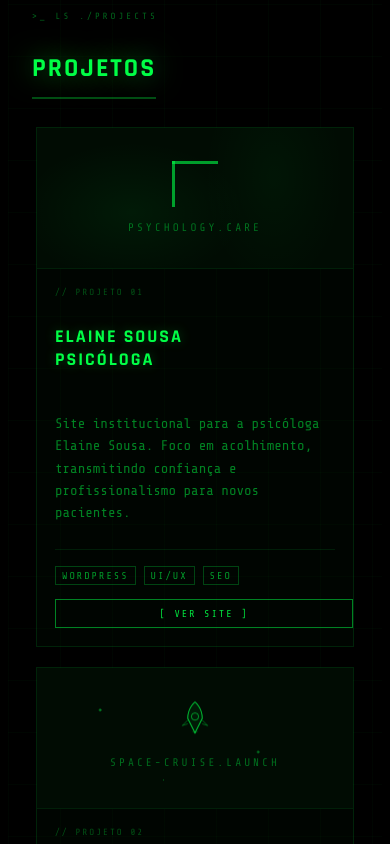
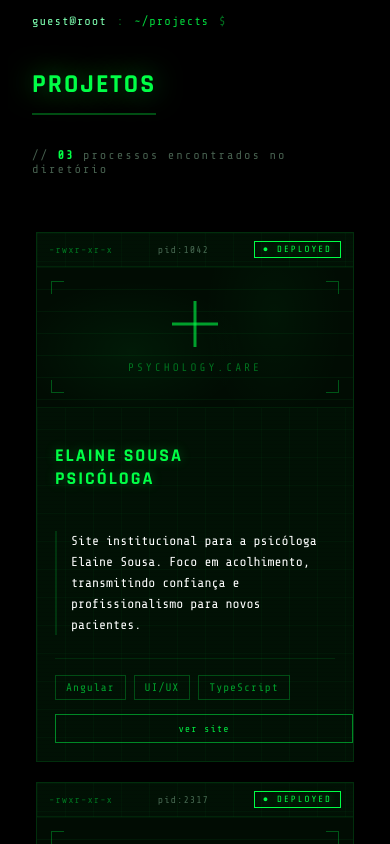
Before and after one commit to Jg4lves/portfolio, an Angular app: page /home in a window 390 px wide. Shown: the part 2340-3184 px from the top of the page. Built offline with nearby package versions, Linux system fonts and the light colour scheme.

Commit message:
style(projects): ajuste do layout

```diff
--- a/src/app/features/home/components/projects/projects.component.css
+++ b/src/app/features/home/components/projects/projects.component.css
@@ -6,9 +6,13 @@
   --corner-offset: 30px;
 
   --green: #00ff46;
+  --green-bright: #7dffb0;
   --green-dim: rgba(0, 255, 70, 0.45);
   --green-faint: rgba(0, 255, 70, 0.02);
   --green-border: rgba(0, 255, 70, 0.12);
+  --amber: #ffb545;
+  --amber-dim: rgba(255, 181, 69, 0.55);
+  --gray-green: rgba(140, 190, 155, 0.5);
   --bg: #010c03;
   --font-mono: 'Share Tech Mono', 'Courier New', monospace;
   --font-display: 'Rajdhani', 'Courier New', monospace;
@@ -49,6 +53,77 @@
     top: 105%;
   }
 }
+@keyframes typeLine {
+  from {
+    width: 0;
+  }
+  to {
+    width: 100%;
+  }
+}
+@keyframes caret {
+  0%,
+  100% {
+    opacity: 1;
+  }
+  50% {
+    opacity: 0;
+  }
+}
+@keyframes fadeUp {
+  from {
+    opacity: 0;
+    transform: translateY(22px);
+  }
+  to {
+    opacity: 1;
+    transform: translateY(0);
+  }
+}
+@keyframes decrypt {
+  0% {
+    opacity: 0;
+    letter-spacing: 6px;
+    filter: blur(3px);
+  }
+  55% {
+    opacity: 1;
+    filter: blur(0.4px);
+    text-shadow:
+      0 0 2px var(--amber),
+      0 0 18px rgba(0, 255, 70, 0.5);
+  }
+  60% {
+    transform: translateX(-2px);
+  }
+  65% {
+    transform: translateX(2px);
+  }
+  70% {
+    transform: translateX(0);
+  }
+  100% {
+    opacity: 1;
+    letter-spacing: 2px;
+    filter: blur(0);
+  }
+}
+@keyframes hexDrift {
+  from {
+    background-position: 0 0;
+  }
+  to {
+    background-position: 0 -400px;
+  }
+}
+@keyframes countUp {
+  from {
+    opacity: 0;
+  }
+  to {
+    opacity: 1;
+  }
+}
 
 .projects {
   position: relative;
@@ -57,35 +132,13 @@
   font-family: var(--font-display);
 }
 
-.grid-overlay {
-  position: absolute;
-  inset: 0;
-  pointer-events: none;
-  background-image:
-    linear-gradient(rgba(0, 255, 70, 0.025) 1px, transparent 1px),
-    linear-gradient(90deg, rgba(0, 255, 70, 0.025) 1px, transparent 1px);
-  background-size: 52px 52px;
-}
-
-.scanlines {
-  position: absolute;
-  inset: 0;
-  pointer-events: none;
-  background: repeating-linear-gradient(
-    to bottom,
-    transparent 0px,
-    transparent 3px,
-    rgba(0, 0, 0, 0.12) 3px,
-    rgba(0, 0, 0, 0.12) 4px
-  );
-}
-
 .corner {
   position: absolute;
   width: 28px;
   height: 28px;
   border-color: rgba(0, 255, 70, 0.35);
   border-style: solid;
+  z-index: 2;
 }
 .c-tl {
   top: 20px;
@@ -111,19 +164,44 @@
 .container {
   position: relative;
   z-index: 1;
-    padding-left: var(--corner-offset);
+  padding-left: var(--corner-offset);
   padding-right: var(--corner-offset);
   padding-top: 80px;
   padding-bottom: 60px;
 }
 
-.section-label {
+.term-head {
+  padding-left: 65px;
+  margin-bottom: 56px;
+  max-width: 750px;
+}
+
+.prompt-line {
+  display: flex;
+  align-items: center;
+  gap: 10px;
   font-family: var(--font-mono);
-  font-size: 12px;
-  letter-spacing: 5px;
-  color: rgba(0, 255, 70, 0.4);
-  text-transform: uppercase;
-  padding-left: 65px;
+  font-size: 14px;
+  letter-spacing: 1px;
+  color: var(--green-dim);
+  margin-bottom: 18px;
+}
+
+.prompt-user {
+  color: var(--green-bright);
+}
+.prompt-path {
+  color: rgba(0, 255, 70, 0.85);
+}
+
+.prompt-typed {
+  display: inline-block;
+  overflow: hidden;
+  white-space: nowrap;
+  border-right: 2px solid var(--green);
+  animation:
+    typeLine 1.6s steps(20, end) 0.3s both,
+    caret 0.9s step-end infinite;
 }
 
 .section-title {
@@ -133,10 +211,8 @@
   color: var(--green);
   text-transform: uppercase;
   text-shadow: 0 0 28px rgba(0, 255, 70, 0.5);
-  margin-bottom: 60px;
-  padding-left: 70px;
   display: inline-block;
-  animation: fadeSlideUp 0.9s ease 0.1s both;
+  animation: fadeUp 0.8s ease 0.15s both;
 }
 .section-title::after {
   content: '';
@@ -147,40 +223,180 @@
   background: rgba(0, 255, 70, 0.3);
 }
 
+.proc-count {
+  margin-top: 12px;
+  font-family: var(--font-mono);
+  font-size: 12px;
+  letter-spacing: 2px;
+  color: var(--gray-green);
+  animation: countUp 1s ease 1.2s both;
+}
+.proc-count b {
+  color: var(--green);
+  font-weight: 700;
+}
+
+.listing-head {
+  display: grid;
+  grid-template-columns: 90px 90px 1fr 130px;
+  gap: 24px;
+  padding: 0 4px 10px;
+  margin: 0 auto 18px;
+  max-width: calc(100% - (var(--corner-offset) * 2));
+  border-bottom: 1px dashed rgba(0, 255, 70, 0.15);
+  font-family: var(--font-mono);
+  font-size: 10px;
+  letter-spacing: 3px;
+  color: rgba(0, 255, 70, 0.3);
+  text-transform: uppercase;
+}
+
 .cards-grid {
   display: grid;
   grid-template-columns: repeat(3, 1fr);
   gap: 32px;
-    width: 100%;
+  width: 100%;
   max-width: calc(100% - (var(--corner-offset) * 2));
   margin: 0 auto;
 }
 
 .card {
+  --i: 0;
+  position: relative;
   border: 1px solid var(--green-border);
-  background: var(--green-faint);
+  background: linear-gradient(var(--green-faint), var(--green-faint)), var(--bg);
   display: flex;
   flex-direction: column;
   overflow: hidden;
-  animation: fadeSlideDown 0.9s ease 0.1s both;
+  animation: fadeUp 0.7s ease calc(0.15s + var(--i) * 0.12s) both;
   transition:
     border-color 0.3s ease,
-    transform 0.3s ease;
+    transform 0.3s ease,
+    background 0.3s ease;
 }
 .card:hover {
   border-color: rgba(0, 255, 70, 0.5);
+  background: linear-gradient(rgba(0, 255, 70, 0.05), rgba(0, 255, 70, 0.05)), var(--bg);
   transform: translateY(-6px) scale(1.01);
 }
 
+.card::before {
+  content: '';
+  position: absolute;
+  inset: 0;
+  pointer-events: none;
+  z-index: 0;
+  background-image:
+    linear-gradient(rgba(0, 255, 70, 0.03) 1px, transparent 1px),
+    linear-gradient(90deg, rgba(0, 255, 70, 0.03) 1px, transparent 1px);
+  background-size: 28px 28px;
+}
+.card::after {
+  content: '';
+  position: absolute;
+  inset: 0;
+  pointer-events: none;
+  z-index: 0;
+  background: repeating-linear-gradient(
+    to bottom,
+    transparent 0px,
+    transparent 3px,
+    rgba(0, 0, 0, 0.1) 3px,
+    rgba(0, 0, 0, 0.1) 4px
+  );
+}
+
+.card > * {
+  position: relative;
+  z-index: 1;
+}
+
+.card-meta {
+  display: flex;
+  align-items: center;
+  justify-content: space-between;
+  gap: 10px;
+  padding: 10px 16px;
+  border-bottom: 1px solid rgba(0, 255, 70, 0.08);
+  font-family: var(--font-mono);
+  font-size: 11px;
+  letter-spacing: 1px;
+}
+
+.perm {
+  color: rgba(0, 255, 70, 0.4);
+}
+
+.pid {
+  color: var(--gray-green);
+}
+
+.status-badge {
+  padding: 2px 8px;
+  border: 1px solid currentColor;
+  letter-spacing: 2px;
+  font-size: 9px;
+  text-transform: uppercase;
+}
+.status-badge::before {
+  content: '● ';
+}
+.status-deployed {
+  color: var(--green);
+  text-shadow: 0 0 8px rgba(0, 255, 70, 0.5);
+}
+.status-in_dev {
+  color: var(--amber);
+  text-shadow: 0 0 8px rgba(255, 181, 69, 0.4);
+}
+.status-archived {
+  color: var(--gray-green);
+}
+
 .card-preview {
-  height: 200px;
+  height: 190px;
   position: relative;
   overflow: hidden;
   border-bottom: 1px solid rgba(0, 255, 70, 0.08);
   display: flex;
   align-items: center;
   justify-content: center;
-  background: var(--bg);
+  background:
+    linear-gradient(rgba(0, 255, 70, 0.05) 1px, transparent 1px) 0 0 / 100% 22px,
+    var(--bg);
+}
+
+.preview-frame {
+  position: absolute;
+  inset: 14px;
+  pointer-events: none;
+}
+.preview-frame span {
+  position: absolute;
+  width: 12px;
+  height: 12px;
+  border-color: rgba(0, 255, 70, 0.3);
+  border-style: solid;
+}
+.preview-frame .f-tl {
+  top: 0;
+  left: 0;
+  border-width: 1px 0 0 1px;
+}
+.preview-frame .f-tr {
+  top: 0;
+  right: 0;
+  border-width: 1px 1px 0 0;
+}
+.preview-frame .f-bl {
+  bottom: 0;
+  left: 0;
+  border-width: 0 0 1px 1px;
+}
+.preview-frame .f-br {
+  bottom: 0;
+  right: 0;
+  border-width: 0 1px 1px 0;
 }
 
 .scan-line {
@@ -207,14 +423,12 @@
     radial-gradient(ellipse 160px 100px at 30% 60%, rgba(0, 255, 70, 0.06) 0%, transparent 70%),
     radial-gradient(ellipse 100px 160px at 75% 35%, rgba(0, 255, 70, 0.04) 0%, transparent 70%);
 }
-
 .preview-psi .psi-icon {
   display: flex;
   flex-direction: column;
   align-items: center;
   gap: 14px;
 }
-
 .preview-psi .psi-cross {
   width: 46px;
   height: 46px;
@@ -226,6 +440,8 @@
   width: 3px;
   height: 100%;
   background: rgba(0, 255, 70, 0.6);
+  left: 50%;
+  transform: translateX(-50%);
 }
 .preview-psi .psi-cross::after {
   content: '';
@@ -233,22 +449,24 @@
   height: 3px;
   width: 100%;
   background: rgba(0, 255, 70, 0.6);
+  top: 50%;
+  transform: translateY(-50%);
 }
 
 .preview-space {
   background:
     radial-gradient(2px 2px at 20% 30%, rgba(0, 255, 70, 0.6), transparent),
     radial-gradient(2px 2px at 70% 60%, rgba(0, 255, 70, 0.5), transparent),
-    radial-gradient(1px 1px at 40% 80%, rgba(0, 255, 70, 0.4), transparent), var(--bg);
+    radial-gradient(1px 1px at 40% 80%, rgba(0, 255, 70, 0.4), transparent),
+    linear-gradient(rgba(0, 255, 70, 0.05) 1px, transparent 1px) 0 0 / 100% 22px,
+    var(--bg);
 }
-
 .preview-space .rocket {
   display: flex;
   flex-direction: column;
   align-items: center;
   gap: 10px;
 }
-
 .preview-space .rocket-svg {
   width: 60px;
   height: 60px;
@@ -261,7 +479,6 @@
   align-items: center;
   gap: 12px;
 }
-
 .preview-app .app-ring {
   width: 70px;
   height: 70px;
@@ -287,19 +504,11 @@
 }
 
 .card-body {
-  padding: 28px;
+  padding: 24px 28px 28px;
   display: flex;
   flex-direction: column;
   gap: 14px;
   flex: 1;
-}
-
-.card-index {
-  font-family: var(--font-mono);
-  font-size: 11px;
-  letter-spacing: 4px;
-  color: rgba(0, 255, 70, 0.3);
-  text-transform: uppercase;
 }
 
 .card-name {
@@ -309,14 +518,26 @@
   color: var(--green);
   text-transform: uppercase;
   text-shadow: 0 0 12px rgba(0, 255, 70, 0.3);
+  animation: decrypt 0.6s ease calc(0.5s + var(--i) * 0.12s) both;
 }
 
 .card-desc {
+  position: relative;
   font-family: var(--font-mono);
-  font-size: 20px;
-  line-height: 1.9;
-  color: rgba(0, 255, 70, 0.5);
+  font-size: 15px;
+  line-height: 1.8;
+  color: white;
   flex: 1;
+  padding-left: 14px;
+  border-left: 2px solid rgba(0, 255, 70, 0.15);
+}
+.card-desc::before {
+  content: '/* ';
+  color: rgba(0, 255, 70, 0.25);
+}
+.card-desc::after {
+  content: ' */';
+  color: rgba(0, 255, 70, 0.25);
 }
 
 .card-footer {
@@ -335,12 +556,11 @@
 
 .tag {
   font-family: var(--font-mono);
-  font-size: 13px;
-  letter-spacing: 2px;
+  font-size: 11px;
+  letter-spacing: 1px;
   padding: 5px 10px;
   border: 1px solid rgba(0, 255, 70, 0.25);
   color: rgba(0, 255, 70, 0.6);
-  text-transform: uppercase;
 }
 
 .card-links {
@@ -351,20 +571,22 @@
 .btn-link {
   font-family: var(--font-mono);
   font-size: 11px;
-  letter-spacing: 2px;
+  letter-spacing: 1px;
   padding: 8px 16px;
   border: 1px solid rgba(0, 255, 70, 0.3);
   color: rgba(0, 255, 70, 0.6);
   background: transparent;
-  text-transform: uppercase;
+  text-transform: lowercase;
   text-decoration: none;
   transition:
     background 0.2s ease,
-    color 0.2s ease;
+    color 0.2s ease,
+    border-color 0.2s ease;
 }
 .btn-link:hover {
   background: rgba(0, 255, 70, 0.1);
   color: var(--green);
+  border-color: var(--green);
 }
 .btn-link.primary {
   border-color: rgba(0, 255, 70, 0.5);
@@ -374,66 +596,63 @@
   background: rgba(0, 255, 70, 0.15);
 }
 
+@media (prefers-reduced-motion: reduce) {
+  .card,
+  .card-name,
+  .prompt-typed,
+  .section-title,
+  .proc-count,
+  .rocket-svg,
+  .app-ring,
+  .app-ring::after,
+  .scan-line {
+    animation: none !important;
+  }
+  .prompt-typed {
+    width: 100%;
+    border-right: none;
+  }
+}
+
 @media (max-width: 1024px) {
   :host {
     --corner-offset: 20px;
   }
-
   .container {
     padding-top: 70px;
     padding-bottom: 50px;
   }
-
-  .section-label {
-    font-size: 11px;
+  .term-head {
     padding-left: 40px;
   }
-
   .section-title {
     font-size: 40px;
-    padding-left: 40px;
-    margin-bottom: 40px;
   }
-
+  .listing-head {
+    display: none;
+  }
   .cards-grid {
     grid-template-columns: 1fr 1fr;
     gap: 24px;
   }
-
   .card-preview {
-    height: 170px;
+    height: 160px;
   }
-
   .card-body {
-    padding: 22px;
+    padding: 20px 22px 24px;
     gap: 12px;
   }
-
   .card-name {
     font-size: 20px;
   }
-
   .card-desc {
-    font-size: 16px;
+    font-size: 14px;
     line-height: 1.7;
   }
-
-  .tag {
-    font-size: 11px;
-    padding: 4px 8px;
-  }
-
-  .btn-link {
-    font-size: 10px;
-    padding: 7px 14px;
-  }
-
-  /* elementos visuais menores */
   .preview-space .rocket-svg {
     width: 50px;
     height: 50px;
   }
-
   .preview-app .app-ring {
     width: 60px;
     height: 60px;
@@ -444,88 +663,66 @@
   :host {
     --corner-offset: 14px;
   }
-
   .container {
     padding-top: 50px;
     padding-bottom: 40px;
   }
-
-  .section-label {
-    font-size: 9px;
-    letter-spacing: 3px;
+  .term-head {
     padding-left: 10px;
   }
-
+  .prompt-line {
+    font-size: 12px;
+  }
   .section-title {
     font-size: 26px;
     letter-spacing: 2px;
-    padding-left: 10px;
-    margin-bottom: 28px;
   }
-
   .cards-grid {
     grid-template-columns: 1fr;
     gap: 20px;
   }
-
   .card {
     transform: none;
   }
-
   .card-preview {
     height: 140px;
   }
-
   .card-body {
     padding: 18px;
     gap: 10px;
   }
-
   .card-name {
     font-size: 18px;
   }
-
   .card-desc {
-    font-size: 14px;
+    font-size: 13px;
     line-height: 1.6;
   }
-
-  .card-index {
-    font-size: 9px;
-    letter-spacing: 2px;
+  .card-meta {
+    padding: 8px 12px;
+    font-size: 10px;
   }
-
-  .tag {
-    font-size: 10px;
-    padding: 3px 6px;
-  }
-
   .card-links {
     flex-direction: column;
     gap: 8px;
   }
-
   .btn-link {
     width: 100%;
     text-align: center;
     font-size: 10px;
     padding: 8px;
   }
-
   .scan-line {
     display: none;
   }
-
   .preview-space .rocket-svg {
     width: 40px;
     height: 40px;
   }
-
   .preview-app .app-ring {
     width: 50px;
     height: 50px;
   }
-
   .corner {
     width: 16px;
     height: 16px;
--- a/src/app/features/home/components/projects/projects.component.html
+++ b/src/app/features/home/components/projects/projects.component.html
@@ -1,23 +1,50 @@
 <section class="projects">
-  <div class="grid-overlay"></div>
-  <div class="scanlines"></div>
-
   <div class="corner c-tl"></div>
   <div class="corner c-tr"></div>
   <div class="corner c-bl"></div>
   <div class="corner c-br"></div>
 
   <div class="container">
-    <p class="section-label">&gt;_ ls ./projects</p>
-    <h2 class="section-title">Projetos</h2>
+    <div class="term-head">
+      <p class="prompt-line">
+        <span class="prompt-user">guest@root</span>:<span class="prompt-path">~/projects</span
+        >$&nbsp;<span class="prompt-typed">ls -la ./projects</span>
+      </p>
+
+      <h2 class="section-title">Projetos</h2>
+
+      <p class="proc-count">
+        // <b>{{ projects.length.toString().padStart(2, '0') }}</b> processos encontrados no
+        diretório
+      </p>
+    </div>
+
+    <div class="listing-head">
+      <span>Perm</span>
+      <span>PID</span>
+      <span>Nome</span>
+      <span>Status</span>
+    </div>
 
     <div class="cards-grid">
-      <div class="card" *ngFor="let project of projects; let i = index">
+      <div class="card" *ngFor="let project of projects; let i = index" [style.--i]="i">
+        <div class="card-meta">
+          <span class="perm">{{ project.perm }}</span>
+          <span class="pid">pid:{{ project.pid }}</span>
+          <span class="status-badge" [ngClass]="'status-' + project.status">
+            {{ project.status.replace('_', ' ') }}
+          </span>
+        </div>
+
         <div class="card-preview" [ngClass]="project.previewClass">
+          <div class="preview-frame">
+            <span class="f-tl"></span><span class="f-tr"></span> <span class="f-bl"></span
+            ><span class="f-br"></span>
+          </div>
+
           <ng-container *ngIf="project.id === 'psi'">
             <div class="psi-bg"></div>
             <div class="scan-line"></div>
-
             <div class="psi-icon">
               <div class="psi-cross"></div>
               <span class="preview-label">psychology.care</span>
@@ -26,7 +53,6 @@
 
           <ng-container *ngIf="project.id === 'space'">
             <div class="scan-line" style="animation-delay: 0.8s"></div>
-
             <div class="rocket">
               <svg class="rocket-svg" viewBox="0 0 44 44" fill="none">
                 <path
@@ -62,14 +88,12 @@
                   fill="none"
                 />
               </svg>
-
               <span class="preview-label">space-cruise.launch</span>
             </div>
           </ng-container>
 
           <ng-container *ngIf="project.id === 'app'">
             <div class="scan-line" style="animation-delay: 1.4s"></div>
-
             <div class="app-icon-wrap">
               <div class="app-ring">
                 <svg
@@ -86,26 +110,19 @@
                   <path d="M13.73 21a2 2 0 0 1-3.46 0" />
                 </svg>
               </div>
-
               <span class="preview-label">medAlert.app</span>
             </div>
           </ng-container>
         </div>
 
         <div class="card-body">
-          <span class="card-index"> // projeto {{ (i + 1).toString().padStart(2, '0') }} </span>
-
           <h3 class="card-name" [innerHTML]="project.name"></h3>
 
-          <p class="card-desc">
-            {{ project.desc }}
-          </p>
+          <p class="card-desc">{{ project.desc }}</p>
 
           <div class="card-footer">
             <div class="tags">
-              <span class="tag" *ngFor="let tag of project.tags">
-                {{ tag }}
-              </span>
+              <span class="tag" *ngFor="let tag of project.tags">{{ tag }}</span>
             </div>
 
             <div class="card-links">
@@ -115,9 +132,8 @@
                 target="_blank"
                 rel="noopener"
               >
-                [ {{ project.liveLabel }} ]
+                {{ project.liveLabel || 'run --live' }}
               </a>
-
               <a
                 class="btn-link"
                 *ngIf="project.githubUrl"
@@ -125,7 +141,7 @@
                 target="_blank"
                 rel="noopener"
               >
-                [ GitHub ]
+                view --source
               </a>
             </div>
           </div>
--- a/src/app/features/home/components/projects/projects.component.ts
+++ b/src/app/features/home/components/projects/projects.component.ts
@@ -10,6 +10,9 @@ export interface Project {
   liveUrl: string;
   liveLabel: string;
   githubUrl?: string;
+  status: 'deployed' | 'in_dev' | 'archived';
+  perm: string;
+  pid: string;
 }
 
 @Component({
@@ -28,9 +31,12 @@ export class ProjectsComponent {
         'Site institucional para a psicóloga Elaine Sousa. Foco em acolhimento, ' +
         'transmitindo confiança e profissionalismo para novos pacientes.',
       previewClass: 'preview-psi',
-      tags: ['WordPress', 'UI/UX', 'SEO'],
+      tags: ['Angular', 'UI/UX', 'TypeScript'],
       liveUrl: 'https://elainesousapsi.com/',
       liveLabel: 'Ver site',
+      status: 'deployed',
+      perm: '-rwxr-xr-x',
+      pid: '1042',
     },
     {
       id: 'space',
@@ -40,7 +46,10 @@ export class ProjectsComponent {
       tags: ['Angular', 'TypeScript', 'SCSS'],
       liveUrl: 'https://cruzeiro-astra.vercel.app',
       liveLabel: 'Ver site',
-     /*  githubUrl: 'https://github.com/jg4lves', */
+      /* githubUrl: 'https://github.com/jg4lves', */
+      status: 'deployed',
+      perm: '-rwxr-xr-x',
+      pid: '2317',
     },
     {
       id: 'app',
@@ -48,9 +57,13 @@ export class ProjectsComponent {
       desc: 'App de notificação de remédios com alertas personalizáveis.',
       previewClass: 'preview-app',
       tags: ['Flutter', 'Dart', 'Mobile', 'Notificação'],
-      liveUrl: 'https://www.linkedin.com/posts/jgalves_flutter-mobiledev-figma-ugcPost-7404268350098522112-IpFd?utm_source=share&utm_medium=member_desktop&rcm=ACoAADnO8HoBkCGsHs73Jey_XhU5vSGcUL0yyxc',
+      liveUrl:
+        'https://www.linkedin.com/posts/jgalves_flutter-mobiledev-figma-ugcPost-7404268350098522112-IpFd?utm_source=share&utm_medium=member_desktop&rcm=ACoAADnO8HoBkCGsHs73Jey_XhU5vSGcUL0yyxc',
       liveLabel: 'Publicação',
       /* githubUrl: 'https://github.com/jg4lves', */
+      status: 'deployed',
+      perm: '-rw-r--r--',
+      pid: '0817',
     },
   ];
 }
```
